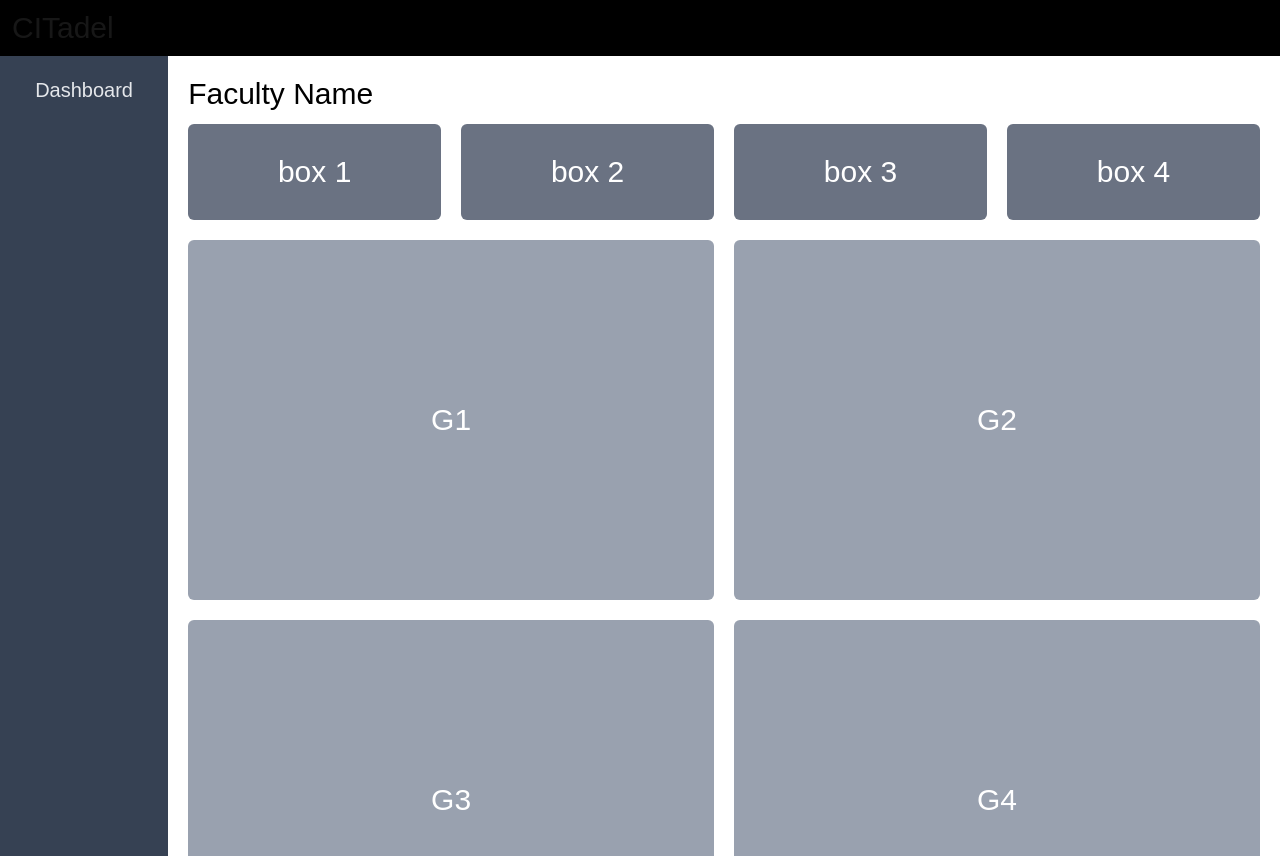
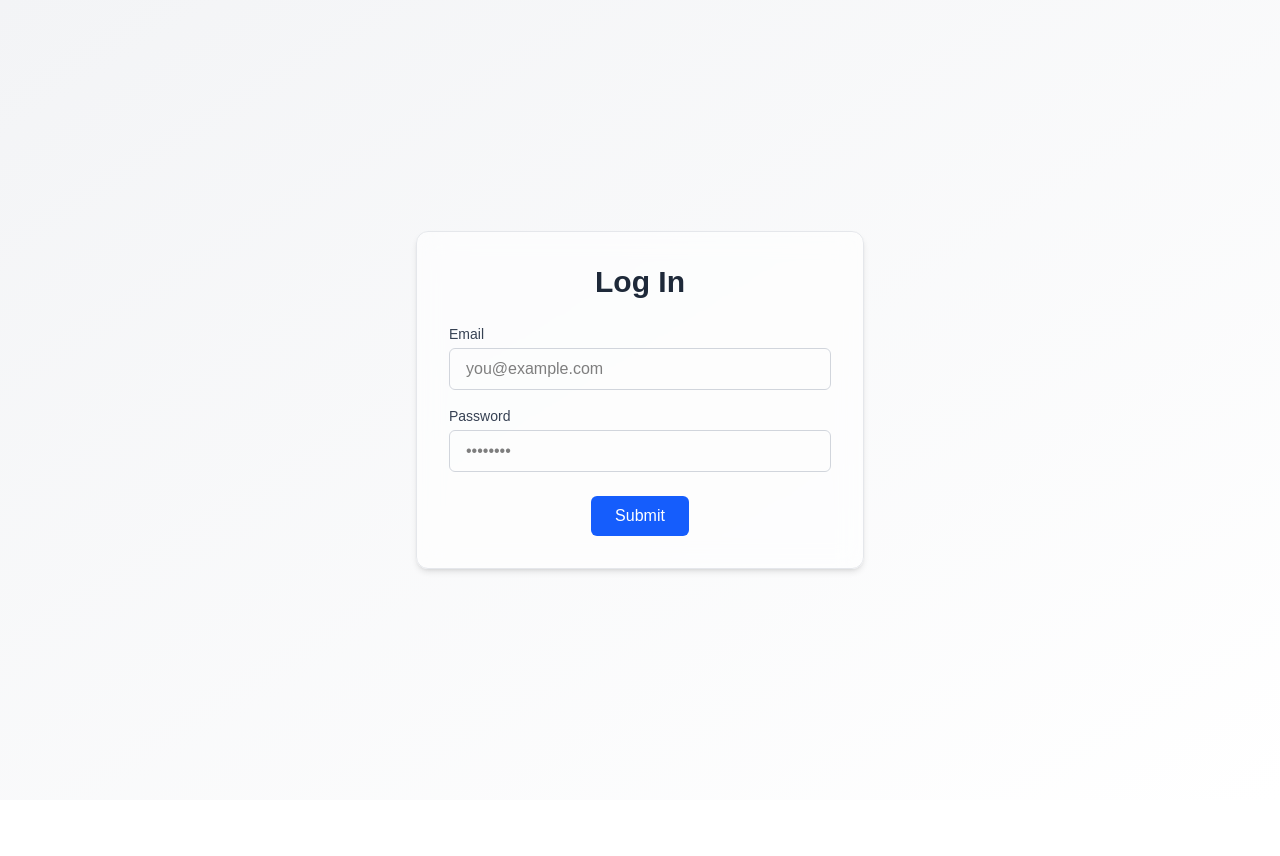
Before and after one commit to dineshragunathan/demo, a Next.js app: page / in a window 1280 px wide. After the commit the page ends 800 px from the top, so only its background shows below. Built offline with nearby package versions, Linux system fonts and the light colour scheme.

Commit message:
login page added

```diff
--- /dev/null
+++ b/src/app/login/page.js
@@ -0,0 +1,46 @@
+export default function Login() {
+    return (
+        <div className="w-screen h-screen bg-gradient-to-br from-gray-100 to-white flex justify-center items-center">
+            <div className="w-full max-w-md bg-white/60 backdrop-blur-md border border-gray-200 rounded-xl shadow-md p-8">
+                <form className="w-full space-y-6">
+                    <h2 className="text-3xl font-semibold text-center text-gray-800">Log In</h2>
+
+                    <div className="space-y-4">
+                        <div>
+                            <label htmlFor="email" className="block text-sm font-medium text-gray-700">
+                                Email
+                            </label>
+                            <input
+                                id="email"
+                                type="email"
+                                className="mt-1 w-full px-4 py-2 rounded-md border border-gray-300 focus:outline-none focus:ring-2 focus:ring-blue-400 text-black"
+                                placeholder="you@example.com"
+                            />
+                        </div>
+
+                        <div>
+                            <label htmlFor="password" className="block text-sm font-medium text-gray-700">
+                                Password
+                            </label>
+                            <input
+                                id="password"
+                                type="password"
+                                className="mt-1 w-full px-4 py-2 rounded-md border border-gray-300 focus:outline-none focus:ring-2 focus:ring-blue-400 text-black"
+                                placeholder="••••••••"
+                            />
+                        </div>
+                    </div>
+
+                    <div className="flex justify-center">
+                        <button
+                            type="submit"
+                            className="bg-blue-600 text-white font-medium px-6 py-2 rounded-md hover:bg-blue-700 transition-colors duration-300"
+                        >
+                            Submit
+                        </button>
+                    </div>
+                </form>
+            </div>
+        </div>
+    );
+}
--- a/src/app/page.js
+++ b/src/app/page.js
@@ -1,9 +1,11 @@
 import Sidebar from "./components/sideBar";
 import Header from "./components/header"
+import Login from "./login/page"
 export default function Home() {
   return (
     <>
-      <Header />
+      <Login />
+      {/* <Header />
       <div className="h-screen w-screen flex flex-row">
         <Sidebar />
         <div className="bg-white h-screen w-screen text-black text-3xl p-5 overflow-scroll">
@@ -39,7 +41,7 @@ export default function Home() {
             </div>
           </div>
         </div>
-      </div>
+      </div> */}
     </>
   );
 }
```
